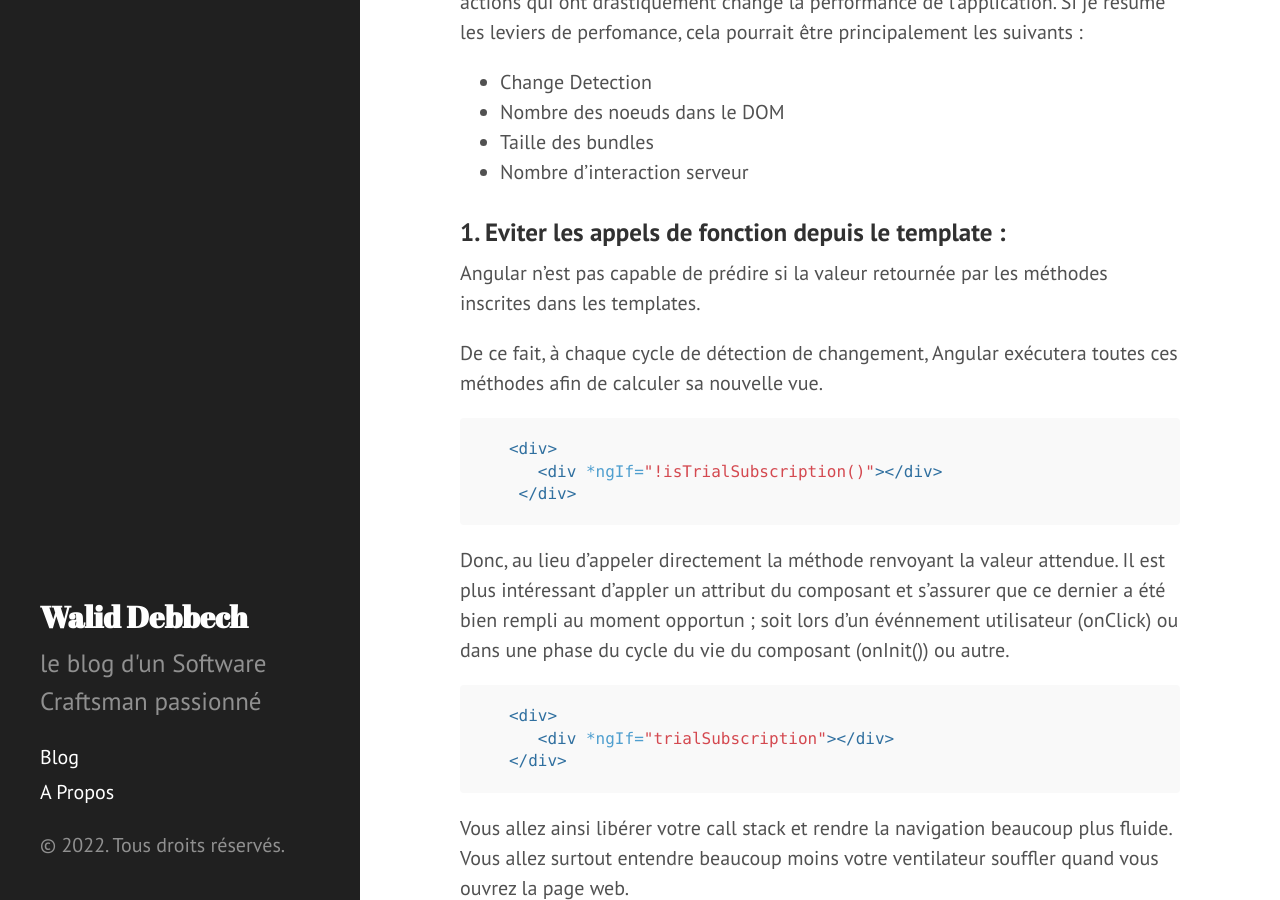
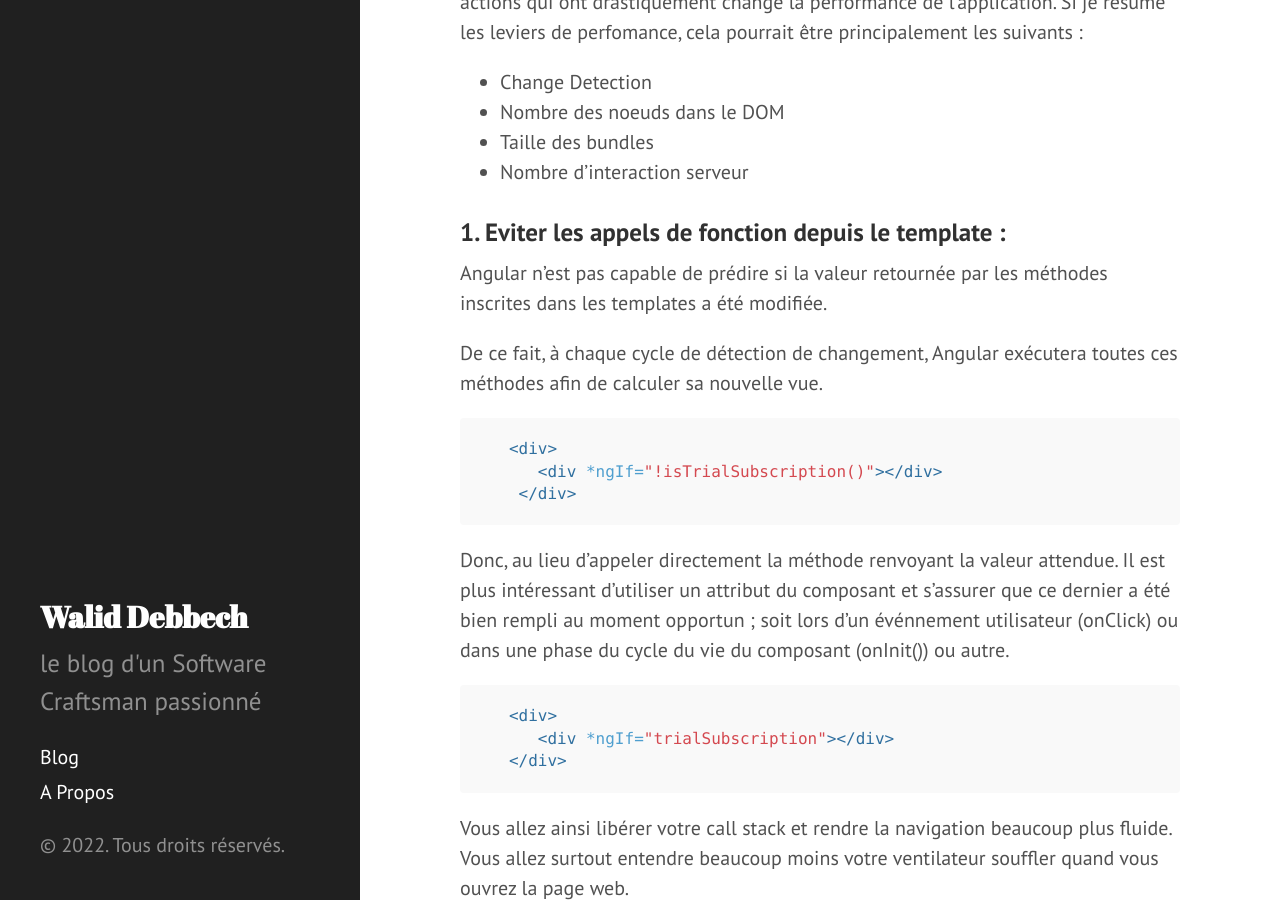
Before and after one commit to debbeca/debbeca.github.io, a Jekyll site: the page built from _posts/2022-11-06-les-leviers-de-performance-dans-angular.markdown, in a window 1280 px wide and 900 px high, scrolled down 273 px. Built offline with Jekyll 4.4.1, drawn with Linux system fonts in a browser that asks for light colours; Markdown is read by kramdown in place of the engine named in the settings.

Commit message:
orthographe

````diff
--- a/_posts/2022-11-06-les-leviers-de-performance-dans-angular.markdown
+++ b/_posts/2022-11-06-les-leviers-de-performance-dans-angular.markdown
@@ -15,7 +15,7 @@ J'ai travaillé sur l'optimisation d'une application Angular. Nous avons mené p
 
 ### 1. Eviter les appels de fonction depuis le template :
 
-   Angular n'est pas capable de prédire si la valeur retournée par les méthodes inscrites dans les templates.
+   Angular n'est pas capable de prédire si la valeur retournée par les méthodes inscrites dans les templates a été modifiée.
 
    De ce fait, à chaque cycle de détection de changement, Angular exécutera toutes ces méthodes afin de calculer sa nouvelle vue.
 
@@ -25,7 +25,7 @@ J'ai travaillé sur l'optimisation d'une application Angular. Nous avons mené p
     </div>
    ```
 
-   Donc, au lieu d'appeler directement la méthode renvoyant la valeur attendue. Il est plus intéressant d'appler un attribut du composant et s'assurer que ce dernier a été bien rempli au moment opportun ; soit lors d'un événnement utilisateur (onClick) ou dans une phase du cycle du vie du composant (onInit()) ou autre.
+   Donc, au lieu d'appeler directement la méthode renvoyant la valeur attendue. Il est plus intéressant d'utiliser un attribut du composant et s'assurer que ce dernier a été bien rempli au moment opportun ; soit lors d'un événnement utilisateur (onClick) ou dans une phase du cycle du vie du composant (onInit()) ou autre.
 
    ```html
    <div>
````
